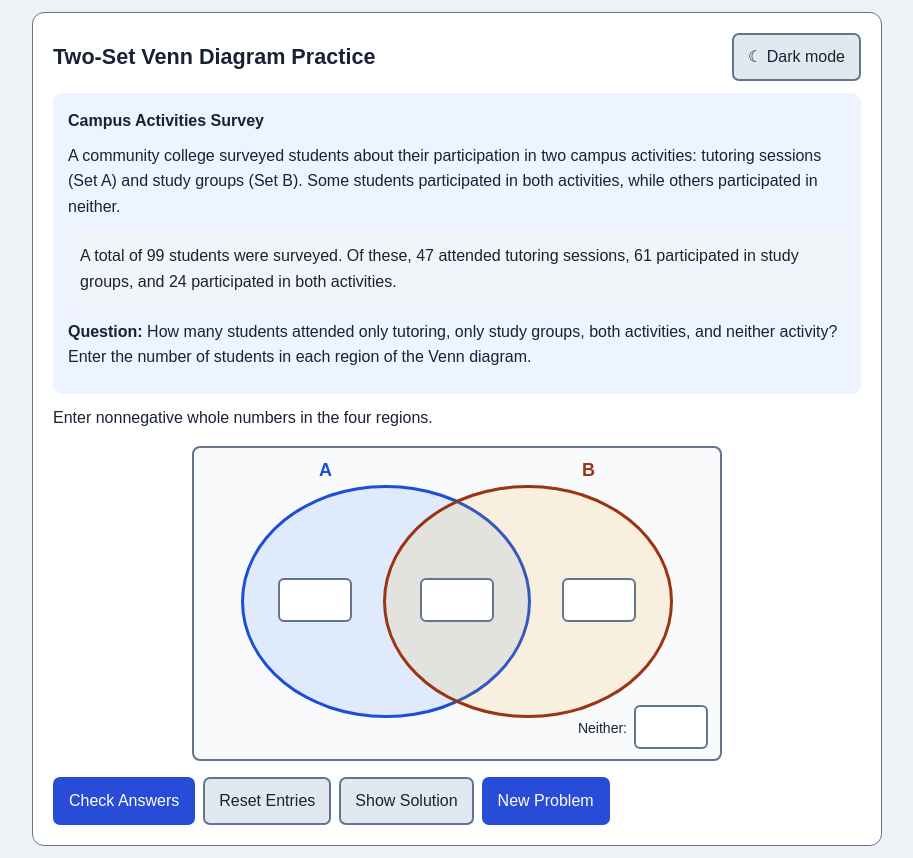
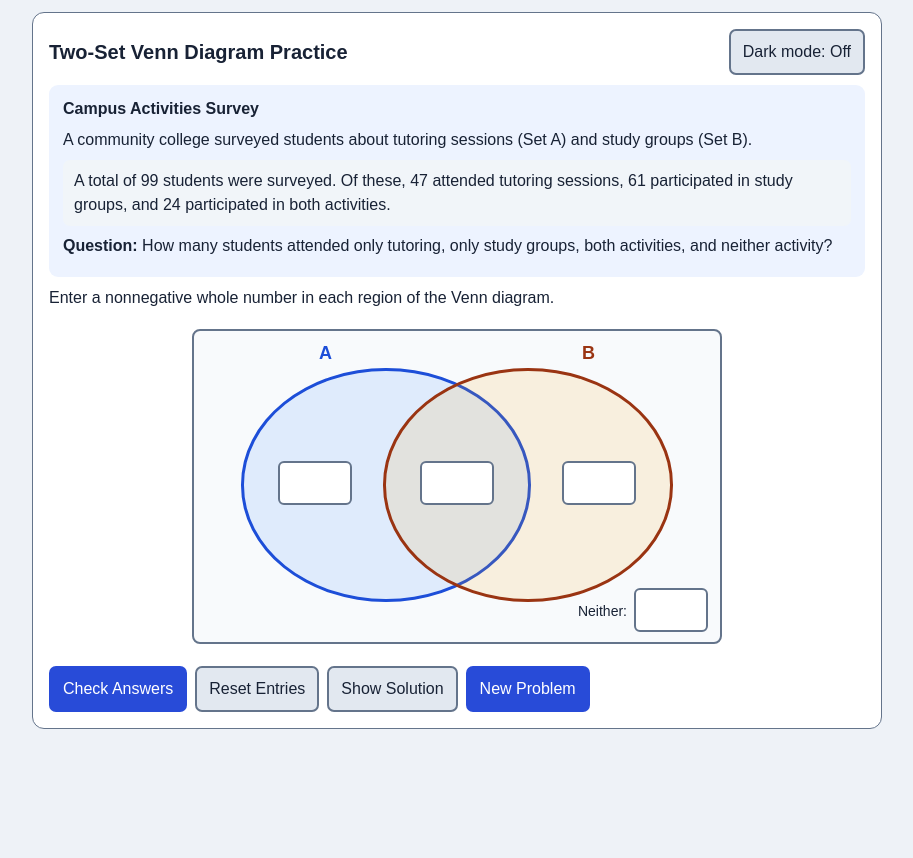
Before and after one commit to emolina899/math-resources, a plain HTML site: page Contemporary Mathematics/TwoSetVenn1.html in a window 1280 px wide. Shown: the whole page, without its empty margins (183-1096 px from the left). After the commit the page ends 800 px from the top, so only its background shows below. Drawn offline with Linux system fonts and the light colour scheme.

Commit message:
Update TwoSetVenn1.html

```diff
--- a/Contemporary Mathematics/TwoSetVenn1.html
+++ b/Contemporary Mathematics/TwoSetVenn1.html
@@ -8,23 +8,24 @@
 <style>
 *{box-sizing:border-box}
 body{margin:0;background:#eef2f7;font-family:Arial,sans-serif}
-#two-set-venn{--bg:#fff;--text:#182235;--muted:#334155;--panel:#edf3ff;--panel2:#f1f5f9;--diagram:#f8fafc;--border:#64748b;--primary:#284bd8;--primaryText:#fff;--secondary:#e2e8f0;--secondaryText:#182235;--field:#fff;--a:#1d4ed8;--b:#9a3412;--correct:#166534;--correctBg:#dcfce7;--incorrect:#991b1b;--incorrectBg:#fee2e2;--focus:#1d4ed8;max-width:850px;margin:12px auto;padding:20px;border:1px solid var(--border);border-radius:12px;background:var(--bg);color:var(--text);font:16px/1.5 Arial,sans-serif}
-#two-set-venn.dark{--bg:#141b29;--text:#f1f5f9;--muted:#cbd5e1;--panel:#263449;--panel2:#202c40;--diagram:#1e293b;--border:#94a3b8;--primary:#bfd0ff;--primaryText:#172554;--secondary:#334155;--secondaryText:#f1f5f9;--field:#243247;--a:#93c5fd;--b:#fdba74;--correct:#86efac;--correctBg:#123c2d;--incorrect:#fca5a5;--incorrectBg:#54242c;--focus:#fbbf24}
-#two-set-venn .top{display:flex;align-items:center;justify-content:space-between;gap:12px;flex-wrap:wrap;margin-bottom:12px}
-#two-set-venn h2{font-size:1.35rem;margin:0}
-#two-set-venn .prompt{background:var(--panel);border-radius:9px;padding:15px;line-height:1.6}
-#two-set-venn .prompt p{margin:9px 0}
-#two-set-venn .data{background:var(--panel2);border-radius:8px;padding:12px;margin:12px 0}
-#two-set-venn .instruction{margin:12px 0}
-#two-set-venn .diagram{position:relative;width:100%;max-width:530px;aspect-ratio:530/315;margin:16px auto;background:var(--diagram);border:2px solid var(--border);border-radius:8px}
-#two-set-venn .circle{position:absolute;top:12%;width:55%;height:75%;border:3px solid;border-radius:50%}
+#two-set-venn{--bg:#fff;--text:#182235;--panel:#edf3ff;--panel2:#f1f5f9;--diagram:#f8fafc;--border:#64748b;--primary:#284bd8;--primaryText:#fff;--secondary:#e2e8f0;--secondaryText:#182235;--field:#fff;--a:#1d4ed8;--b:#9a3412;--correct:#166534;--correctBg:#dcfce7;--incorrect:#991b1b;--incorrectBg:#fee2e2;--focus:#1d4ed8;max-width:850px;margin:12px auto;padding:16px;border:1px solid var(--border);border-radius:12px;background:var(--bg);color:var(--text);font:16px/1.5 Arial,sans-serif}
+#two-set-venn.dark{--bg:#141b29;--text:#f1f5f9;--panel:#263449;--panel2:#202c40;--diagram:#1e293b;--border:#94a3b8;--primary:#bfd0ff;--primaryText:#172554;--secondary:#334155;--secondaryText:#f1f5f9;--field:#243247;--a:#93c5fd;--b:#fdba74;--correct:#86efac;--correctBg:#123c2d;--incorrect:#fca5a5;--incorrectBg:#54242c;--focus:#fbbf24}
+#two-set-venn .top{display:flex;align-items:center;justify-content:space-between;gap:10px;flex-wrap:wrap;margin-bottom:10px}
+#two-set-venn h2{font-size:1.25rem;margin:0}
+#two-set-venn .prompt{background:var(--panel);border-radius:9px;padding:12px 14px;line-height:1.5}
+#two-set-venn .prompt p{margin:7px 0}
+#two-set-venn .data{background:var(--panel2);border-radius:7px;padding:9px 11px;margin:8px 0}
+#two-set-venn .instruction{margin:9px 0}
+#two-set-venn .diagram-scroll{max-width:100%;overflow-x:auto;overflow-y:hidden;scrollbar-width:thin;overscroll-behavior-x:contain}
+#two-set-venn .diagram{position:relative;width:100%;min-width:450px;max-width:530px;aspect-ratio:530/315;margin:10px auto 12px;background:var(--diagram);border:2px solid var(--border);border-radius:8px}
+#two-set-venn .circle{position:absolute;top:12%;width:55%;height:75%;border:3px solid;border-radius:50%;pointer-events:none}
 #two-set-venn .circle.a{left:9%;border-color:var(--a);background:rgba(59,130,246,.13)}
 #two-set-venn .circle.b{right:9%;border-color:var(--b);background:rgba(245,158,11,.12)}
 #two-set-venn .set-label{position:absolute;top:3%;font-weight:700;font-size:18px}
 #two-set-venn .label-a{left:25%;transform:translateX(-50%);color:var(--a)}
 #two-set-venn .label-b{right:25%;transform:translateX(50%);color:var(--b)}
 #two-set-venn .region{position:absolute;width:74px;z-index:2}
-#two-set-venn .region input{width:100%;min-height:44px;padding:8px 3px;text-align:center;font:16px Arial,sans-serif;color:var(--text);background:var(--field);border:2px solid var(--border);border-radius:6px}
+#two-set-venn .region input{width:100%;height:44px;padding:8px 3px;text-align:center;font:16px Arial,sans-serif;color:var(--text);background:var(--field);border:2px solid var(--border);border-radius:6px}
 #two-set-venn .only-a{left:23%;top:49%;transform:translate(-50%,-50%)}
 #two-set-venn .both{left:50%;top:49%;transform:translate(-50%,-50%)}
 #two-set-venn .only-b{left:77%;top:49%;transform:translate(-50%,-50%)}
@@ -32,33 +33,33 @@ body{margin:0;background:#eef2f7;font-family:Arial,sans-serif}
 #two-set-venn .neither-label{position:absolute;right:93px;bottom:20px;font-size:14px;color:var(--text)}
 #two-set-venn input.correct{border-color:var(--correct);background:var(--correctBg)}
 #two-set-venn input.incorrect{border-color:var(--incorrect);background:var(--incorrectBg)}
-#two-set-venn .buttons{display:flex;flex-wrap:wrap;gap:8px;margin-top:14px}
-#two-set-venn button{min-height:44px;padding:10px 14px;border:2px solid transparent;border-radius:7px;background:var(--primary);color:var(--primaryText);font:inherit;cursor:pointer}
+#two-set-venn .buttons{display:flex;flex-wrap:wrap;gap:8px;margin-top:10px}
+#two-set-venn button{min-height:44px;padding:9px 12px;border:2px solid transparent;border-radius:7px;background:var(--primary);color:var(--primaryText);font:inherit;cursor:pointer}
 #two-set-venn button.alt{background:var(--secondary);color:var(--secondaryText);border-color:var(--border)}
 #two-set-venn button:hover{filter:brightness(.94)}
 #two-set-venn button:focus-visible,#two-set-venn input:focus-visible{outline:3px solid var(--focus);outline-offset:3px}
-#two-set-venn .feedback{margin-top:12px;font-weight:700}
+#two-set-venn .feedback{margin-top:10px;font-weight:700}
 #two-set-venn .feedback:empty{display:none}
-#two-set-venn .solution{background:var(--panel2);padding:14px;margin-top:12px;border-radius:8px;line-height:1.7}
+#two-set-venn .solution{background:var(--panel2);padding:12px;margin-top:10px;border-radius:8px;line-height:1.6}
 #two-set-venn .solution[hidden]{display:none}
-#two-set-venn .solution p{margin:8px 0}
+#two-set-venn .solution p{margin:6px 0}
 #two-set-venn .sr-only{position:absolute;width:1px;height:1px;padding:0;margin:-1px;overflow:hidden;clip:rect(0,0,0,0);clip-path:inset(50%);white-space:nowrap;border:0}
-#two-set-venn .mobile-fields{display:none}
-#two-set-venn .mobile-fields label{display:block;font-weight:700;margin:10px 0 4px}
-#two-set-venn .mobile-fields input{display:block;width:100%;max-width:220px;min-height:44px;border:2px solid var(--border);border-radius:6px;background:var(--field);color:var(--text);padding:8px;font:16px Arial,sans-serif}
-@media(max-width:570px){#two-set-venn{padding:12px;margin:0}#two-set-venn .region{display:none}#two-set-venn .mobile-fields{display:block}#two-set-venn .diagram{margin-bottom:8px}#two-set-venn .neither-label{right:12px;bottom:10px;font-size:12px}#two-set-venn .set-label{font-size:16px}#two-set-venn .buttons button{flex:1 1 auto}}
+@media(max-width:570px){#two-set-venn{padding:11px;margin:0}#two-set-venn .buttons button{flex:1 1 auto}}
 @media(prefers-reduced-motion:reduce){#two-set-venn *{animation:none!important;transition:none!important}}
 </style>
 </head>
 <body>
 <main id="two-set-venn">
- <div class="top"><h2>Two-Set Venn Diagram Practice</h2><button type="button" class="alt" id="venn-theme" aria-pressed="false" aria-label="Dark mode, off">☾ Dark mode</button></div>
- <section class="prompt" aria-labelledby="survey-title"><strong id="survey-title">Campus Activities Survey</strong>
- <p>A community college surveyed students about their participation in two campus activities: tutoring sessions (Set A) and study groups (Set B). Some students participated in both activities, while others participated in neither.</p>
+  <div class="top"><h2>Two-Set Venn Diagram Practice</h2><button type="button" class="alt" id="venn-theme" aria-pressed="false">Dark mode: Off</button></div>
+  <section class="prompt" aria-labelledby="survey-title">
+    <strong id="survey-title">Campus Activities Survey</strong>
+    <p>A community college surveyed students about tutoring sessions (Set A) and study groups (Set B).</p>
     <div class="data" id="venn-data">Survey information will appear here.</div>
- <p><strong>Question:</strong> How many students attended only tutoring, only study groups, both activities, and neither activity? Enter the number of students in each region of the Venn diagram.</p></section>
- <p class="instruction" id="venn-instruction">Enter nonnegative whole numbers in the four regions.</p>
- <p class="sr-only" id="venn-description">The diagram shows two overlapping circles inside a rectangle. Circle A represents tutoring, circle B represents study groups, their intersection represents both activities, and the area outside both circles represents neither activity. Four answer fields follow in this order: tutoring only, both, study groups only, and neither.</p>
+    <p><strong>Question:</strong> How many students attended only tutoring, only study groups, both activities, and neither activity?</p>
+  </section>
+  <p class="instruction" id="venn-instruction">Enter a nonnegative whole number in each region of the Venn diagram.</p>
+  <p class="sr-only" id="venn-description">Two overlapping circles inside a rectangle. Circle A represents tutoring, circle B represents study groups, their intersection represents both activities, and the space outside both circles represents neither. The four answer fields are tutoring only, both activities, study groups only, and neither.</p>
+  <div class="diagram-scroll" role="region" aria-label="Venn diagram, scroll horizontally if necessary">
     <div class="diagram" role="group" aria-label="Two-set Venn diagram answer fields" aria-describedby="venn-description venn-instruction">
       <div class="circle a" aria-hidden="true"></div><div class="circle b" aria-hidden="true"></div>
       <span class="set-label label-a" aria-hidden="true">A</span><span class="set-label label-b" aria-hidden="true">B</span>
@@ -68,15 +69,11 @@ body{margin:0;background:#eef2f7;font-family:Arial,sans-serif}
       <span class="neither-label" aria-hidden="true">Neither:</span>
       <div class="region neither"><input type="text" inputmode="numeric" data-region="neither" aria-label="Neither tutoring nor study groups" autocomplete="off"></div>
     </div>
- <div class="mobile-fields" id="venn-mobile-fields" role="group" aria-label="Venn diagram answers">
- <label for="venn-mobile-a">Only tutoring</label><input id="venn-mobile-a" data-mobile="a" type="text" inputmode="numeric" autocomplete="off">
- <label for="venn-mobile-both">Both tutoring and study groups</label><input id="venn-mobile-both" data-mobile="both" type="text" inputmode="numeric" autocomplete="off">
- <label for="venn-mobile-b">Only study groups</label><input id="venn-mobile-b" data-mobile="b" type="text" inputmode="numeric" autocomplete="off">
- <label for="venn-mobile-neither">Neither activity</label><input id="venn-mobile-neither" data-mobile="neither" type="text" inputmode="numeric" autocomplete="off">
   </div>
   <div class="buttons"><button type="button" id="venn-check">Check Answers</button><button type="button" class="alt" id="venn-reset">Reset Entries</button><button type="button" class="alt" id="venn-show" aria-controls="venn-solution" aria-expanded="false">Show Solution</button><button type="button" id="venn-new">New Problem</button></div>
   <div class="feedback" id="venn-feedback" role="status" aria-live="polite" aria-atomic="true"></div>
   <div class="solution" id="venn-solution" hidden></div>
+  <div class="sr-only" id="venn-question-status" role="status" aria-live="polite" aria-atomic="true"></div>
 </main>
 <script>
 (function(){
@@ -87,27 +84,23 @@ const $=s=>root.querySelector(s);
 const rnd=(a,b)=>Math.floor(Math.random()*(b-a+1))+a;
 const keys=['a','both','b','neither'];
 const labels={a:'Only tutoring',both:'Both tutoring and study groups',b:'Only study groups',neither:'Neither activity'};
-const desk={},mobile={};
-keys.forEach(k=>{desk[k]=$('[data-region="'+k+'"]');mobile[k]=$('[data-mobile="'+k+'"]');});
+const fields={};keys.forEach(k=>fields[k]=$('[data-region="'+k+'"]'));
 let problems=[],position=0,current;
 function shuffle(arr){for(let i=arr.length-1;i>0;i--){const j=rnd(0,i);[arr[i],arr[j]]=[arr[j],arr[i]];}return arr;}
 function generateProblems(){const used=new Set();problems=[];while(problems.length<40){const aOnly=rnd(12,45),bOnly=rnd(10,40),both=rnd(5,25),neither=rnd(3,25);const key=[aOnly,bOnly,both,neither].join(',');if(used.has(key))continue;used.add(key);problems.push({aOnly,bOnly,both,neither,total:aOnly+bOnly+both+neither,setA:aOnly+both,setB:bOnly+both});}shuffle(problems);}
 function answerKey(){return {a:current.aOnly,b:current.bOnly,both:current.both,neither:current.neither};}
-function isMobile(){return getComputedStyle($('#venn-mobile-fields')).display!=='none';}
-function value(k){return (isMobile()?mobile[k]:desk[k]).value.trim();}
-function setValue(k,v){desk[k].value=v;mobile[k].value=v;}
-function clearState(k){[desk[k],mobile[k]].forEach(f=>{f.classList.remove('correct','incorrect');f.removeAttribute('aria-invalid');});}
-function mark(k,ok){[desk[k],mobile[k]].forEach(f=>{f.classList.toggle('correct',ok);f.classList.toggle('incorrect',!ok);if(ok)f.removeAttribute('aria-invalid');else f.setAttribute('aria-invalid','true');});}
-function reset(){keys.forEach(k=>{setValue(k,'');clearState(k);});$('#venn-feedback').textContent='';$('#venn-solution').hidden=true;$('#venn-solution').replaceChildren();$('#venn-show').setAttribute('aria-expanded','false');}
-function loadProblem(){current=problems[position];$('#venn-data').textContent='A total of '+current.total+' students were surveyed. Of these, '+current.setA+' attended tutoring sessions, '+current.setB+' participated in study groups, and '+current.both+' participated in both activities.';reset();}
+function clearState(k){const f=fields[k];f.classList.remove('correct','incorrect');f.removeAttribute('aria-invalid');}
+function mark(k,ok){const f=fields[k];f.classList.toggle('correct',ok);f.classList.toggle('incorrect',!ok);if(ok)f.removeAttribute('aria-invalid');else f.setAttribute('aria-invalid','true');}
+function reset(){keys.forEach(k=>{fields[k].value='';clearState(k);});$('#venn-feedback').textContent='';$('#venn-solution').hidden=true;$('#venn-solution').replaceChildren();$('#venn-show').setAttribute('aria-expanded','false');}
+function loadProblem(announce){current=problems[position];$('#venn-data').textContent='A total of '+current.total+' students were surveyed. Of these, '+current.setA+' attended tutoring sessions, '+current.setB+' participated in study groups, and '+current.both+' participated in both activities.';reset();$('#venn-question-status').textContent=announce?'New question available. Read the updated survey information.':'';}
 function validWholeNumber(s){return /^\d+$/.test(s)&&Number.isSafeInteger(Number(s));}
-$('#venn-check').addEventListener('click',()=>{const expected=answerKey();let correct=0;const wrong=[];keys.forEach(k=>{const v=value(k),ok=validWholeNumber(v)&&Number(v)===expected[k];mark(k,ok);if(ok)correct++;else wrong.push(labels[k]);});$('#venn-feedback').textContent=correct===4?'Excellent! All four regions are correct.':correct+' of 4 regions are correct. Review: '+wrong.join(', ')+'. Enter nonnegative whole numbers.';});
+$('#venn-check').addEventListener('click',()=>{const expected=answerKey();let correct=0;const wrong=[];keys.forEach(k=>{const v=fields[k].value.trim(),ok=validWholeNumber(v)&&Number(v)===expected[k];mark(k,ok);if(ok)correct++;else wrong.push(labels[k]);});$('#venn-feedback').textContent=correct===4?'Excellent! All four regions are correct.':correct+' of 4 regions are correct. Review: '+wrong.join(', ')+'. Enter nonnegative whole numbers.';});
 $('#venn-reset').addEventListener('click',()=>{reset();$('#venn-feedback').textContent='All entries have been reset.';});
-$('#venn-show').addEventListener('click',()=>{const expected=answerKey();keys.forEach(k=>{setValue(k,expected[k]);mark(k,true);});const lines=['Both activities: '+current.both,'Only tutoring: '+current.setA+' − '+current.both+' = '+current.aOnly,'Only study groups: '+current.setB+' − '+current.both+' = '+current.bOnly,'Neither: '+current.total+' − ('+current.aOnly+' + '+current.bOnly+' + '+current.both+') = '+current.neither];const panel=$('#venn-solution');panel.replaceChildren();const h=document.createElement('strong');h.textContent='Step-by-Step Solution';panel.appendChild(h);lines.forEach(line=>{const p=document.createElement('p');p.textContent=line;panel.appendChild(p);});panel.hidden=false;$('#venn-show').setAttribute('aria-expanded','true');$('#venn-feedback').textContent='Solution displayed. All four answer fields are filled.';});
-$('#venn-new').addEventListener('click',()=>{position++;if(position>=problems.length){generateProblems();position=0;}loadProblem();});
-keys.forEach(k=>{[desk[k],mobile[k]].forEach(f=>{f.addEventListener('input',()=>{(f===desk[k]?mobile[k]:desk[k]).value=f.value;clearState(k);$('#venn-feedback').textContent='';});});});
-$('#venn-theme').addEventListener('click',()=>{const dark=root.classList.toggle('dark');$('#venn-theme').textContent=dark?'☀ Light mode':'☾ Dark mode';$('#venn-theme').setAttribute('aria-pressed',String(dark));$('#venn-theme').setAttribute('aria-label',dark?'Dark mode, on':'Dark mode, off');document.body.style.background=dark?'#0b1220':'#eef2f7';});
-generateProblems();loadProblem();
+$('#venn-show').addEventListener('click',()=>{const expected=answerKey();keys.forEach(k=>{fields[k].value=expected[k];mark(k,true);});const lines=['Both activities: '+current.both,'Only tutoring: '+current.setA+' − '+current.both+' = '+current.aOnly,'Only study groups: '+current.setB+' − '+current.both+' = '+current.bOnly,'Neither: '+current.total+' − ('+current.aOnly+' + '+current.bOnly+' + '+current.both+') = '+current.neither];const panel=$('#venn-solution');panel.replaceChildren();const h=document.createElement('strong');h.textContent='Step-by-Step Solution';panel.appendChild(h);lines.forEach(line=>{const p=document.createElement('p');p.textContent=line;panel.appendChild(p);});panel.hidden=false;$('#venn-show').setAttribute('aria-expanded','true');$('#venn-feedback').textContent='Solution displayed. All four answer fields are filled.';});
+$('#venn-new').addEventListener('click',()=>{position++;if(position>=problems.length){generateProblems();position=0;}loadProblem(true);});
+keys.forEach(k=>fields[k].addEventListener('input',()=>{clearState(k);$('#venn-feedback').textContent='';}));
+$('#venn-theme').addEventListener('click',()=>{const dark=root.classList.toggle('dark');$('#venn-theme').textContent='Dark mode: '+(dark?'On':'Off');$('#venn-theme').setAttribute('aria-pressed',String(dark));document.body.style.background=dark?'#0b1220':'#eef2f7';});
+generateProblems();loadProblem(false);
 })();
 </script>
 </body>
```
Lines whose indentation alone changed are shown as unchanged.
